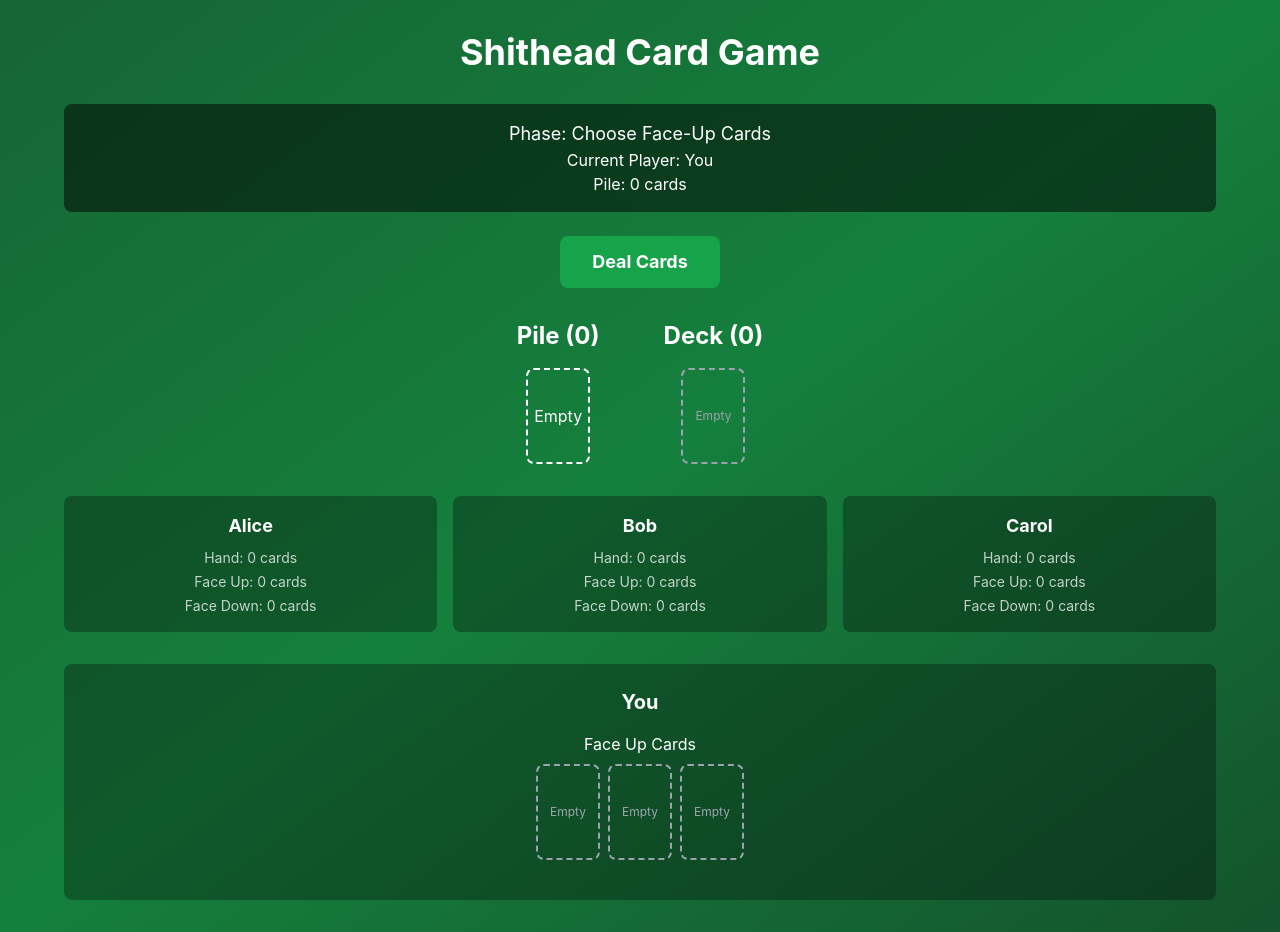
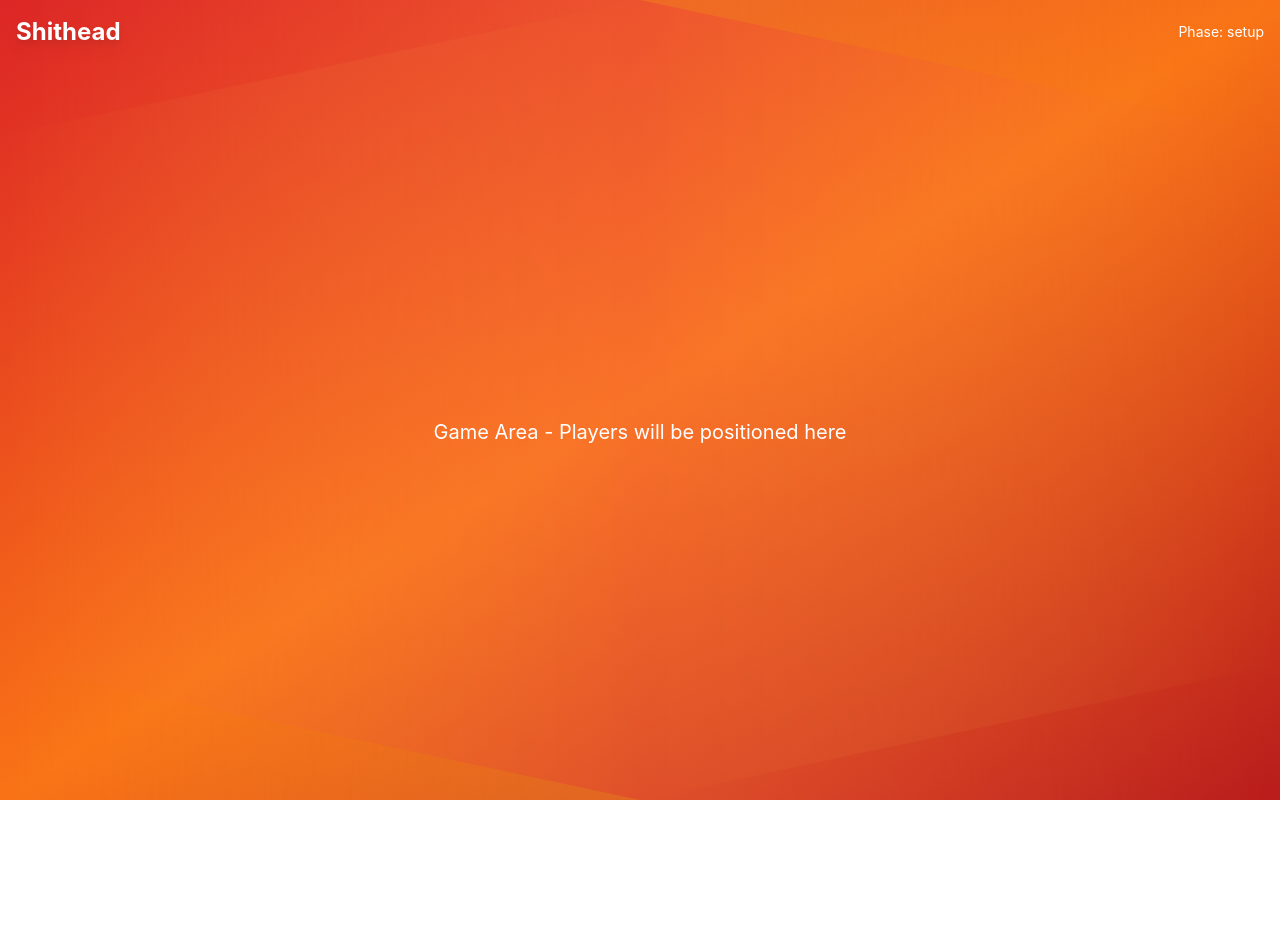
Before and after one commit to questluis8-tech/shithead, a React (Vite) app: page / in a window 1280 px wide. After the commit the page ends 800 px from the top, so only its background shows below. Built offline with nearby package versions, Linux system fonts and the light colour scheme.

Commit message:
Step 1: Update main layout and background

```diff
--- a/src/App.tsx
+++ b/src/App.tsx
@@ -20,229 +20,33 @@ function App() {
   const humanPlayer = gameState.players[0];
 
   return (
-    <div className="min-h-screen bg-gradient-to-br from-green-800 via-green-700 to-green-900 p-8">
-      <div className="max-w-6xl mx-auto">
-        <h1 className="text-4xl font-bold text-white text-center mb-8">Shithead Card Game</h1>
+    <div className="min-h-screen bg-gradient-to-br from-red-600 via-orange-500 to-red-700 relative overflow-hidden">
+      {/* Background pattern overlay */}
+      <div className="absolute inset-0 opacity-20">
+        <div className="absolute inset-0 bg-gradient-to-r from-transparent via-yellow-300 to-transparent transform -skew-y-12"></div>
+        <div className="absolute inset-0 bg-gradient-to-l from-transparent via-red-400 to-transparent transform skew-y-12"></div>
+      </div>
 
-        {/* Game Status */}
-        <div className="bg-black bg-opacity-50 backdrop-blur-sm rounded-lg p-4 text-white mb-6">
-          <div className="text-center">
-            <p className="text-lg">
-              Phase: {gameState.gamePhase === 'setup' ? 'Choose Face-Up Cards' :
-                     gameState.gamePhase === 'swapping' ? 'Swap Cards (Optional)' :
-                     gameState.gamePhase}
-            </p>
-            <p>Current Player: {gameState.players[gameState.currentPlayerIndex]?.name}</p>
-            <p>Pile: {gameState.pile.length} cards</p>
+      <div className="relative z-10 h-screen flex flex-col">
+        {/* Top UI Bar */}
+        <div className="flex justify-between items-center p-4">
+          <h1 className="text-2xl font-bold text-white drop-shadow-lg">Shithead</h1>
+          <div className="text-white text-sm">
+            Phase: {gameState.gamePhase}
           </div>
         </div>
 
-        {/* Controls */}
-        <div className="text-center mb-8">
-          {gameState.gamePhase === 'setup' && humanPlayer.hand.length === 0 && (
-            <button
-              onClick={dealCards}
-              className="bg-green-600 hover:bg-green-700 text-white px-8 py-3 rounded-lg font-bold text-lg transition-all"
-            >
-              Deal Cards
-            </button>
-          )}
-
-          {gameState.gamePhase === 'setup' && humanPlayer.faceUpCards.length === 3 && (
-            <button
-              onClick={confirmFaceUpCards}
-              className="bg-blue-600 hover:bg-blue-700 text-white px-8 py-3 rounded-lg font-bold text-lg transition-all"
-            >
-              Confirm Face-Up Cards
-            </button>
-          )}
-
-          {gameState.gamePhase === 'swapping' && (
-            <button
-              onClick={startGame}
-              className="bg-green-600 hover:bg-green-700 text-white px-8 py-3 rounded-lg font-bold text-lg transition-all"
-            >
-              Start Game
-            </button>
-          )}
-        </div>
-
-        {/* Play Cards Button */}
-        {gameState.gamePhase === 'playing' && gameState.currentPlayerIndex === 0 && selectedCards.length > 0 && (
-          <div className="text-center mb-4">
-            <button
-              onClick={playCards}
-              disabled={!canPlaySelected}
-              className={`px-6 py-3 rounded-lg font-bold text-lg transition-all ${
-                canPlaySelected
-                  ? 'bg-yellow-600 hover:bg-yellow-700 text-white transform hover:scale-105'
-                  : 'bg-gray-600 text-gray-400 cursor-not-allowed'
-              }`}
-            >
-              Play Cards ({selectedCards.length})
-            </button>
+        {/* Main Game Area */}
+        <div className="flex-1 relative">
+          {/* This is where we'll add the positioned players and center area */}
+          <div className="absolute inset-0 flex items-center justify-center">
+            <div className="text-white text-xl">Game Area - Players will be positioned here</div>
           </div>
-        )}
-
-        {/* Pick up Cards Button */}
-        {gameState.gamePhase === 'playing' &&
-         gameState.currentPlayerIndex === 0 &&
-         selectedCards.length === 0 &&
-         !canPlayAnyCard &&
-         gameState.pile.length > 0 && (
-          <div className="text-center mb-4">
-            <button
-              onClick={pickupCards}
-              className="bg-red-600 hover:bg-red-700 text-white px-6 py-3 rounded-lg font-bold text-lg transition-all transform hover:scale-105"
-            >
-              Pick up Cards ({gameState.pile.length})
-            </button>
-          </div>
-        )}
-
-
-        {/* Game Area - Center Pile and Deck */}
-        <div className="flex justify-center items-start gap-16 mb-8">
-          {/* Center Pile */}
-          <div className="text-center">
-            <h2 className="text-2xl font-bold text-white mb-4">Pile ({gameState.pile.length})</h2>
-            <div className="flex justify-center">
-              {gameState.pile.length > 0 ? (
-                <Card card={gameState.pile[gameState.pile.length - 1]} />
-              ) : (
-                <div className="w-16 h-24 border-2 border-dashed border-white rounded-lg flex items-center justify-center text-white">
-                  Empty
-                </div>
-              )}
-            </div>
-          </div>
-
-          {/* Deck */}
-          <div className="text-center">
-            <h2 className="text-2xl font-bold text-white mb-4">Deck ({gameState.deck.length})</h2>
-            <div className="flex justify-center">
-              {gameState.deck.length > 0 ? (
-                <div className="relative">
-                  <Card card={{ suit: 'hearts', rank: 2, id: 'deck-back' }} faceDown={true} />
-                  {/* Stack effect */}
-                  <div className="absolute -top-1 -left-1 w-16 h-24 bg-gradient-to-br from-blue-600 to-blue-800 border-2 border-blue-500 rounded-lg -z-10" />
-                  <div className="absolute -top-2 -left-2 w-16 h-24 bg-gradient-to-br from-blue-600 to-blue-800 border-2 border-blue-500 rounded-lg -z-20" />
-                </div>
-              ) : (
-                <div className="w-16 h-24 border-2 border-dashed border-gray-400 rounded-lg flex items-center justify-center text-gray-400 text-xs">
-                  Empty
-                </div>
-              )}
-            </div>
-          </div>
-        </div>
-
-        {/* AI Players */}
-        <div className="grid grid-cols-3 gap-4 mb-8">
-          {gameState.players.slice(1).map((player, index) => (
-            <div key={player.id} className="bg-black bg-opacity-30 rounded-lg p-4 text-center">
-              <h3 className={`text-lg font-bold mb-2 ${
-                gameState.currentPlayerIndex === gameState.players.indexOf(player)
-                  ? 'text-yellow-300'
-                  : 'text-white'
-              }`}>
-                {player.name}
-              </h3>
-              <div className="text-sm text-white opacity-75 space-y-1">
-                <div>Hand: {player.hand.length} cards</div>
-                <div>Face Up: {player.faceUpCards.length} cards</div>
-                <div>Face Down: {player.faceDownCards.length} cards</div>
-              </div>
-            </div>
-          ))}
-        </div>
-
-        {/* Human Player */}
-        <div className="bg-black bg-opacity-30 rounded-lg p-6">
-          <h2 className="text-xl font-bold text-white text-center mb-4">{humanPlayer.name}</h2>
-
-          {/* Face Down Cards */}
-          {humanPlayer.faceDownCards.length > 0 && (
-            <div className="mb-4">
-              <h3 className="text-white text-center mb-2">
-                Face Down Cards
-                {humanPlayer.hand.length === 0 && humanPlayer.faceUpCards.length === 0 &&
-                 gameState.currentPlayerIndex === 0 && gameState.gamePhase === 'playing' && (
-                  <span className="text-yellow-300 text-sm block">Click a card to reveal and play</span>
-                )}
-              </h3>
-              <div className="flex justify-center gap-2">
-                {humanPlayer.faceDownCards.map((_, index) => (
-                  <Card
-                    key={`facedown-${index}`}
-                    card={{ suit: 'hearts', rank: 2, id: 'dummy' }}
-                    faceDown={true}
-                    onClick={
-                      humanPlayer.hand.length === 0 &&
-                      humanPlayer.faceUpCards.length === 0 &&
-                      gameState.currentPlayerIndex === 0 &&
-                      gameState.gamePhase === 'playing'
-                        ? () => playFaceDownCard(index)
-                        : undefined
-                    }
-                   onMouseDown={() => console.log(`Mouse down on face-down card ${index}`)}
-                   onMouseUp={() => console.log(`Mouse up on face-down card ${index}`)}
-                    className={
-                      humanPlayer.hand.length === 0 &&
-                      humanPlayer.faceUpCards.length === 0 &&
-                      gameState.currentPlayerIndex === 0 &&
-                      gameState.gamePhase === 'playing'
-                        ? 'cursor-pointer hover:scale-105'
-                        : ''
-                    }
-                  />
-                ))}
-              </div>
-            </div>
-          )}
-
-          {/* Face Up Cards */}
-          <div className="mb-4">
-            <h3 className="text-white text-center mb-2">Face Up Cards</h3>
-            <div className="flex justify-center gap-2">
-              {humanPlayer.faceUpCards.map((card) => (
-                <Card
-                  key={card.id}
-                  card={card}
-                  onClick={() => handleCardClick(card, 'faceUp')}
-                  selected={selectedCards.some(c => c.id === card.id)}
-                  disabled={humanPlayer.hand.length > 0}
-                />
-              ))}
-              {/* Empty slots during setup */}
-              {gameState.gamePhase === 'setup' && Array.from({ length: 3 - humanPlayer.faceUpCards.length }).map((_, index) => (
-                <div key={`empty-${index}`} className="w-16 h-24 border-2 border-dashed border-gray-400 rounded-lg flex items-center justify-center text-gray-400 text-xs">
-                  Empty
-                </div>
-              ))}
-            </div>
-          </div>
-
-          {/* Hand */}
-          {humanPlayer.hand.length > 0 && (
-            <div>
-              <h3 className="text-white text-center mb-2">Hand</h3>
-              <div className="flex justify-center gap-2 flex-wrap">
-                {humanPlayer.hand.map((card) => (
-                  <Card
-                    key={card.id}
-                    card={card}
-                    onClick={() => handleCardClick(card, 'hand')}
-                    selected={selectedCards.some(c => c.id === card.id)}
-                  />
-                ))}
-              </div>
-            </div>
-          )}
         </div>
       </div>
     </div>
   );
 }
 
+
 export default App;
```
